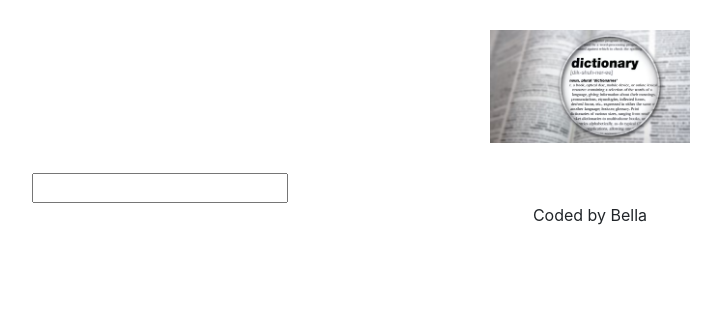
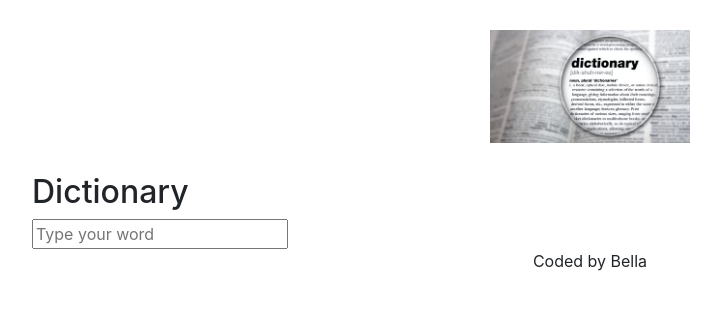
Before and after one commit to dbaigalmaa/reac-dictionary, a React (Create React App) app: page / in a window 1280 px wide. Shown: the top 310 px of the page, without its empty margins (50-771 px from the left). Built offline with nearby package versions, Linux system fonts and the light colour scheme.

Commit message:
added header

```diff
--- a/src/App.js
+++ b/src/App.js
@@ -10,6 +10,7 @@ function App() {
           <img src={logo} className="App-logo img-fluid" alt="logo" />
         </header>
         <main>
+          <h2>Dictionary</h2>
           <Dictionary />
         </main>
         <footer className="text-center">Coded by Bella</footer>
--- a/src/Dictionary.js
+++ b/src/Dictionary.js
@@ -23,7 +23,11 @@ export default function Dictionary() {
   return (
     <div className="Dictionary">
       <form onSubmit={search}>
-        <input type="search" onChange={handleKeyword}></input>
+        <input
+          type="search"
+          onChange={handleKeyword}
+          placeholder="Type your word"
+        ></input>
       </form>
       <Results res={results} />
     </div>
```
